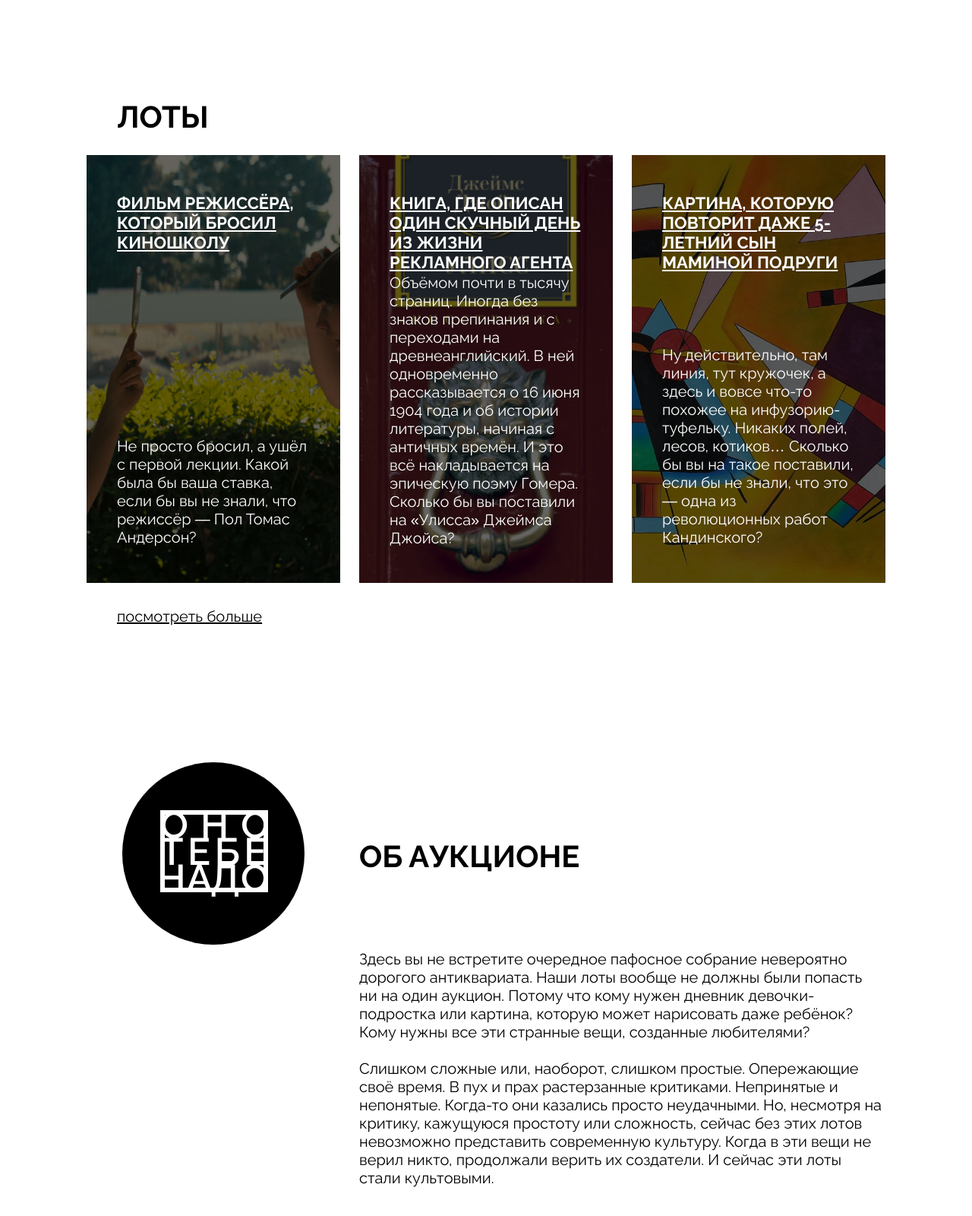
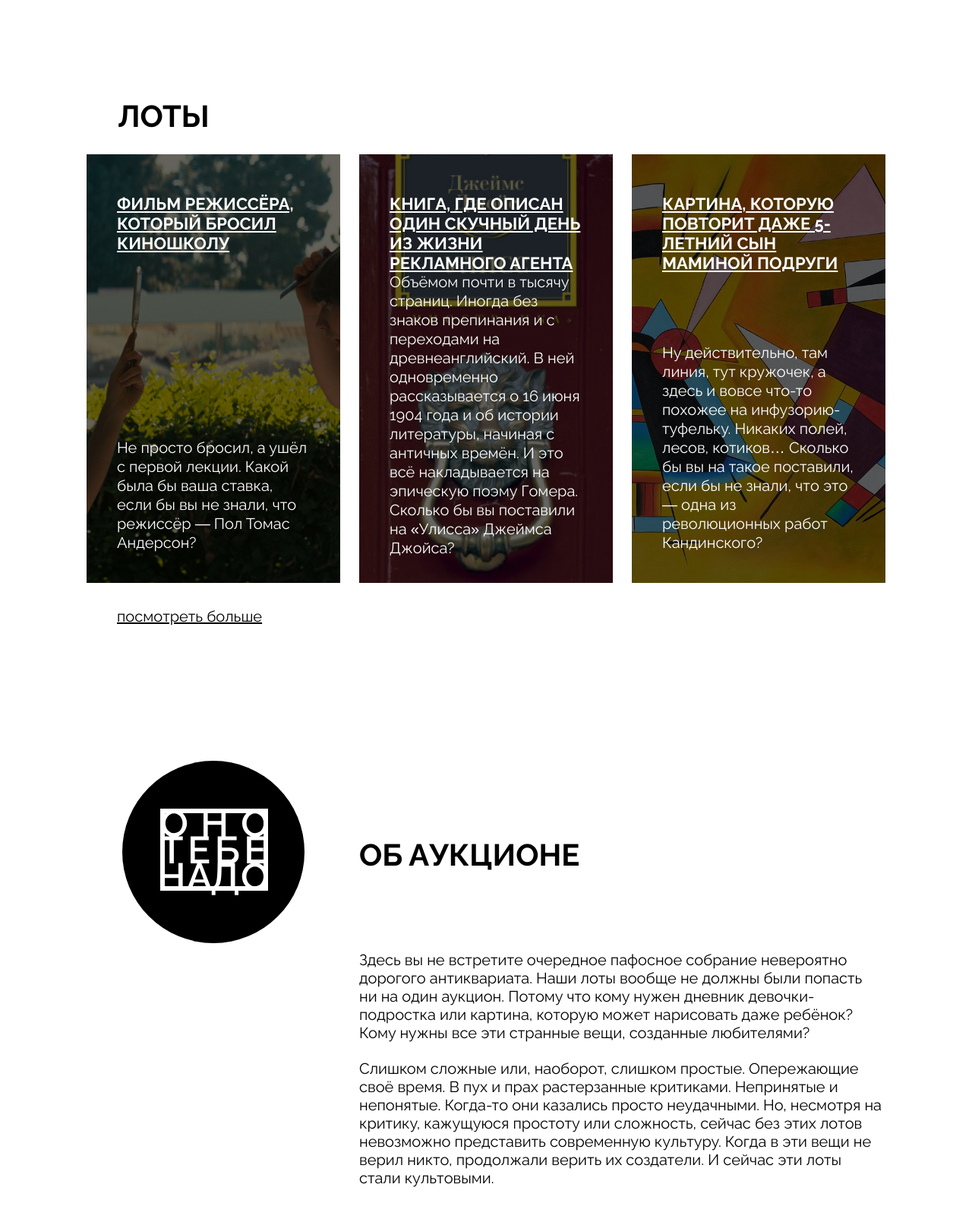
Before and after one commit to KonstantinNknly/ono-tebe-nado, a plain HTML site: page index.html in a window 1280 px wide. Shown: the part 1100-2700 px from the top of the page at 76% size. Drawn offline with Linux system fonts and the light colour scheme.

Commit message:
Исправил ошибки 1

```diff
--- a/index.html
+++ b/index.html
@@ -1,75 +1,118 @@
 <!DOCTYPE html>
 <html lang="ru">
   <head>
-    <meta charset="UTF-8"/>
-    <meta http-equiv="X-UA-Compatible" content="IE=edge"/>
-    <meta name="viewport" content="width=device-width, initial-scale=1.0"/>
-    <link rel="stylesheet" href="fonts/fonts.css">
-    <link rel="stylesheet" href="styles/global.css">
-    <link rel="stylesheet" href="styles/style.css">
+    <meta charset="UTF-8" />
+    <meta http-equiv="X-UA-Compatible" content="IE=edge" />
+    <meta name="viewport" content="width=device-width, initial-scale=1.0" />
+    <link rel="stylesheet" href="fonts/fonts.css" />
+    <link rel="stylesheet" href="styles/global.css" />
+    <link rel="stylesheet" href="styles/style.css" />
     <title>Оно тебе надо — аукцион вещей, в которые никто не верил</title>
   </head>
   <body>
-    <header class="header">  <!-- -------------------------- Шапка-------------------------- -->
-      <nav class="header__menu">       <!-- Навигация -->
+    <header class="header">
+      <!-- -------------------------- Шапка-------------------------- -->
+      <nav class="header__menu">
+        <!-- Навигация -->
         <ul class="header__links-list">
-        <li class="header__links-list-item_no-bullit header__link_active"><a>главная</a></li>
-        <li class="header__links-list-item header__link"><a>посмотреть лоты</a></li>
-        <li class="header__links-list-item header__link"><a>об аукционе</a></li>
+          <li class="header__links-list-item_no-bullit header__link_active">
+            <a>главная</a>
+          </li>
+          <li class="header__links-list-item header__link">
+            <a>посмотреть лоты</a>
+          </li>
+          <li class="header__links-list-item header__link">
+            <a>об аукционе</a>
+          </li>
         </ul>
       </nav>
-      <a class="header__logo">                                   <!-- Логотип -->
-        <img
-        src="/images/logo-black.svg"
-        alt="Логотип проекта Оно тебе надо">
+      <a class="header__logo">
+        <!-- Логотип -->
+        <img src="./images/logo-black.svg" alt="Логотип проекта Оно тебе надо" />
       </a>
-      <address class="address">                          <!-- Контакты в шапке -->
-        <a href="tel:+99995555555">+9 999 555 5555</a> <br>
-        <a href="mailto:info@sobaka.ge">info@sobaka.ge</a> <br>
+      <address class="address">
+        <!-- Контакты в шапке -->
+        <a href="tel:+99995555555">+9 999 555 5555</a>
+        <a href="mailto:info@sobaka.ge">info@sobaka.ge</a>
         <p>наб. Принсенграхт 263- 265, Амстердам</p>
       </address>
     </header>
-  <main><!-- ------------------------- Начало Main -------------------------- -->
+    <main>
+      <!-- ------------------------- Начало Main -------------------------- -->
       <section class="cover">
-      <div class="overlay"></div> <!-- ОВЕРЛЕЙ -->
-      <h1 class="cover__title"> <!-- Секция с ОНО ТЕБЕ НАДО -->
-        <span class="aligned-text">о<span class="letter-spacing-extended">но</span></span>
-        <span class="aligned-text_center">те<span class="letter-spacing-extended">бе</span></span>
-        <span class="aligned-text aligned-text_right"><span class="letter-spacing-extended">н</span><span>ад<span class="no-letter-spacing">о</span></span></span>
+        <div class="overlay"></div>
+        <!-- ОВЕРЛЕЙ -->
+        <h1 class="cover__title">
+          <!-- Секция с ОНО ТЕБЕ НАДО -->
+          <span class="aligned-text"
+            >о<span class="letter-spacing-extended">но</span></span
+          >
+          <span class="aligned-text_center"
+            >те<span class="letter-spacing-extended">бе</span></span
+          >
+          <span class="aligned-text aligned-text_right"
+            ><span class="letter-spacing-extended">н</span
+            ><span>ад<span class="no-letter-spacing">о</span></span></span
+          >
         </h1>
-          <div class="cover-discription"> <!-- Нижняя часть Кнопка "сделать ставку" -->
-            <p class="cover-discription-text">аукцион вещей, в которые никто не верил</p>
-            <button class="bet-button">сделать ставку</button> <!-- Кнопка "сделать ставку" -->
+        <div class="cover-discription">
+          <!-- Нижняя часть Кнопка "сделать ставку" -->
+          <p class="cover-discription-text">
+            аукцион вещей, в которые никто не верил
+          </p>
+          <button class="bet-button">сделать ставку</button>
+          <!-- Кнопка "сделать ставку" -->
         </div>
       </section>
-  </main>
 
-  <section class="lots"> <!-- -------------------------- ЛОТЫ -------------------------- -->
-    <h2 class="lots__heading">ЛОТЫ</h2>
+    <section class="lots">
+      <!-- -------------------------- ЛОТЫ -------------------------- -->
+      <h2 class="lots__heading">лоты</h2>
       <ul class="lots__card-list">
         <li class="lots__card-list-item">
           <a class="card-link">
-            <article class="card_type_film">
-              <h3 class="card__title">Фильм режиссёра, который бросил киношколу</h3>
-              <p class="card__text card__text-film">Не просто бросил, а ушёл с первой лекции. Какой была бы ваша ставка, если бы вы не знали, что режиссёр — Пол Томас Андерсон?</p>
+            <article class="card_type card_type_film">
+              <h3 class="card__title">
+                Фильм режиссёра, который бросил киношколу
+              </h3>
+              <p class="card__text">
+                Не просто бросил, а ушёл с первой лекции. Какой была бы ваша
+                ставка, если бы вы не знали, что режиссёр — Пол Томас Андерсон?
+              </p>
               <div class="overlay"></div>
             </article>
           </a>
         </li>
         <li class="lots__card-list-item">
           <a class="card-link">
-          <article class="card_type_book">
-              <h3 class="card__title">Книга, где описан один скучный день из жизни рекламного агента</h3>
-                <p class="card__text card__text-book">Объёмом почти в тысячу страниц. Иногда без знаков препинания и с переходами на древнеанглийский. В ней одновременно рассказывается о 16 июня 1904 года и об истории литературы, начиная с античных времён. И это всё накладывается на эпическую поэму Гомера. Сколько бы вы поставили на «Улисса» Джеймса Джойса?</p>
+            <article class="card_type card_type_book">
+              <h3 class="card__title">
+                Книга, где описан один скучный день из жизни рекламного агента
+              </h3>
+              <p class="card__text">
+                Объёмом почти в тысячу страниц. Иногда без знаков препинания и с
+                переходами на древнеанглийский. В ней одновременно
+                рассказывается о 16 июня 1904 года и об истории литературы,
+                начиная с античных времён. И это всё накладывается на эпическую
+                поэму Гомера. Сколько бы вы поставили на «Улисса» Джеймса
+                Джойса?
+              </p>
               <div class="overlay"></div>
             </article>
           </a>
         </li>
         <li class="lots__card-list-item">
           <a class="card-link">
-            <article class="card_type_picture">
-              <h3 class="card__title">Картина, которую повторит даже 5-летний сын маминой подруги</h3>
-                <p class="card__text card__text-picture">Ну действительно, там линия, тут кружочек, а здесь и вовсе что-то похожее на инфузорию-туфельку. Никаких полей, лесов, котиков&hellip; Сколько бы вы на такое поставили, если бы не знали, что это &mdash; одна из революционных работ Кандинского?</p>
+            <article class="card_type card_type_picture">
+              <h3 class="card__title">
+                Картина, которую повторит даже 5-летний сын маминой подруги
+              </h3>
+              <p class="card__text">
+                Ну действительно, там линия, тут кружочек, а здесь и вовсе
+                что-то похожее на инфузорию-туфельку. Никаких полей, лесов,
+                котиков&hellip; Сколько бы вы на такое поставили, если бы не
+                знали, что это &mdash; одна из революционных работ Кандинского?
+              </p>
               <div class="overlay"></div>
             </article>
           </a>
@@ -77,45 +120,57 @@
       </ul>
       <a class="lots__look-more-link">посмотреть больше</a>
     </section>
-<section class="about"> <!-- -------------------------- ABOUT -------------------------- -->
+    <section class="about">
+      <!-- -------------------------- ABOUT -------------------------- -->
       <div class="about__logo">
-      <div class="about__logo-image">                                   <!-- Логотип -->
-      <img
-      src="/images/logo-white.svg"
-      alt="Логотип Об аукционе">
+        <div class="about__logo-image">
+          <!-- Логотип -->
+          <img src="./images/logo-white.svg" alt="Логотип Об аукционе" />
         </div>
       </div>
       <div class="about__column">
         <h2 class="about__title">Об аукционе</h2>
-    <p class="about__text">Здесь вы не встретите очередное пафосное собрание невероятно дорогого антиквариата. Наши лоты вообще не должны были попасть ни на один аукцион. Потому что кому нужен дневник девочки-подростка или картина, которую может нарисовать даже ребёнок? Кому нужны все эти странные вещи, созданные любителями?</p>
-    <p class="about__text">Слишком сложные или, наоборот, слишком простые. Опережающие своё время. В пух и прах растерзанные критиками. Непринятые и непонятые. Когда-то они казались просто неудачными. Но, несмотря
-      на критику, кажущуюся простоту или сложность, сейчас без этих лотов невозможно представить современную культуру. Когда в эти вещи не верил никто, продолжали верить их создатели. И сейчас эти лоты стали культовыми.</p>
+        <p class="about__text">
+          Здесь вы не встретите очередное пафосное собрание невероятно дорогого
+          антиквариата. Наши лоты вообще не должны были попасть ни на один
+          аукцион. Потому что кому нужен дневник девочки-подростка или картина,
+          которую может нарисовать даже ребёнок? Кому нужны все эти странные
+          вещи, созданные любителями?
+        </p>
+        <p class="about__text">
+          Слишком сложные или, наоборот, слишком простые. Опережающие своё
+          время. В пух и прах растерзанные критиками. Непринятые и непонятые.
+          Когда-то они казались просто неудачными. Но, несмотря на критику,
+          кажущуюся простоту или сложность, сейчас без этих лотов невозможно
+          представить современную культуру. Когда в эти вещи не верил никто,
+          продолжали верить их создатели. И сейчас эти лоты стали культовыми.
+        </p>
       </div>
     </section>
+  </main>
     <!-- -------------------------- FOOTER -------------------------- -->
     <footer class="footer">
       <address class="address">
-      <a href="tel:+99995555555">+9 999 555 5555</a><br>
-        <a href="mailto:info@sobaka.ge">info@sobaka.ge</a><br>
+        <a href="tel:+99995555555">+9 999 555 5555</a>
+        <a href="mailto:info@sobaka.ge">info@sobaka.ge</a>
         <p>наб. Принсенграхт 263- 265, Амстердам</p>
       </address>
       <nav class="footer__menu">
         <ul class="footer__menu-list">
-    <li class="footer__menu-link_active"><a>главная</a></li>
-    <li class="footer__menu-link"><a>посмотреть лоты</a></li>
-    <li class="footer__menu-link"><a>об аукционе</a></li>
+          <li class="footer__menu-link_active"><a class="footer__menu-link">главная</a></li>
+          <li class="footer__menu-link-item"><a class="footer__menu-link">посмотреть лоты</a></li>
+          <li class="footer__menu-link-item"><a class="footer__menu-link">об аукционе</a></li>
         </ul>
       </nav>
       <nav class="footer__social-list">
-    <img class="footer__social-icon"
-    src="/images/yt.svg"
-    alt="YouTube">
-    <img class="footer__social-icon"
-    src="/images/vk.svg"
-    alt="VKontakte">
-    <img class="footer__social-icon"
-    src="/images/pinterest.svg"
-    alt="pinterest">
+        <div class="footer__social-icon">
+        <a href="#0">
+          <img src="./images/yt.svg" alt="YouTube"></a>
+        <a href="#0">
+          <img src="./images/vk.svg" alt="VKontakte"></a>
+        <a href="#0">
+          <img src="./images/pinterest.svg" alt="pinterest"></a>
+        </div>
       </nav>
     </footer>
   </body>
--- a/styles/global.css
+++ b/styles/global.css
@@ -1,4 +1,9 @@
 *,
+* {
+  margin: 0;
+  padding: 0;
+}
+
 *::before,
 *::after {
   box-sizing: border-box;
--- a/styles/style.css
+++ b/styles/style.css
@@ -1,8 +1,3 @@
-* {
-    margin: 0;
-    padding: 0;
-}
-
 .header {
     display: grid;
     grid-template-columns: 1fr 148px 1fr;
@@ -14,7 +9,6 @@
 .header__links-list {
     display: flex;
     flex-direction: row;
-    white-space: nowrap;
     gap: 34px;
 }
 
@@ -54,28 +48,26 @@
     background-image: url(../images/cover.jpg);
     background-size: cover;
     background-position: center;
-    z-index: -2;
+    z-index: 1;
 }
+
 .overlay {
     background-color: rgb(0 0 0/0.6);
     position: absolute;
     inset: 0;
-    z-index: -3;
-
+    z-index: 0;
 }
 
 .cover__title {
     padding: 170px 50px 135px 50px;
     position: relative;
     color: #fff;
-    font-family: Raleway;
     font-size: 100px;
     font-style: normal;
     line-height: 107%;
     font-weight: 700;
     text-transform: uppercase;
     letter-spacing: 0.3em;
-
 }
 
 .aligned-text {
@@ -117,12 +109,14 @@
     color: #fff;
     word-spacing:  18px;
     line-height: 55px;
+    z-index: 1;
 }
 
 .bet-button {
+    font-family: Raleway, sans-serif;
     display: block;
     background-color: transparent;
-    border: 1px solid #fff;
+    border: 1px solid currentColor;
     width:256px;
     height: 51px;
     font-size: 22px;
@@ -131,104 +125,95 @@
     text-decoration: none;
     font-family: Raleway, sans-serif;
     color: #fff;
+    z-index: 1;
 }
 /* тут начинается часть 3*/
 .lots {
     width: 1100px;
-    padding: 180px 24px;
+    padding-top: 179px;
     display: flex;
-    flex-wrap: wrap;
-
+    flex-direction: column;
+    gap: 27px;
 }
 
 .lots__heading {
+    text-transform: uppercase;
     font-size: 40px;
     font-weight: bold;
-    padding: 0px 915px 27px 40px;
+    text-align: start;
+    padding-left: 65px;
 }
 
 .lots__card-list {
     display: flex;
-    flex-direction: row;
+    flex-wrap: wrap;
     justify-content: center;
     gap: 25px;
 }
+
 .card__title {
     text-decoration: underline;
     text-transform: uppercase;
-    font-family: Raleway, sans-serif;
-    text-align: left;
     font-size: 22px;
-    padding: 50px 40px;
-    position: absolute;
+    padding-top: 12px;
+    z-index: 1;
 }
 
 .card__text {
     text-decoration: none;
+    margin-top: auto;
     font-size: 20px;
     z-index: 2;
-}
-.card__text-film {
-    padding: 371px 40px 0px 40px;
-    text-align: left;
-}
-
-.card__text-book {
-    padding: 156px 40px 0px 40px;
-    text-align: left;
-}
-
-.card__text-picture {
-    padding: 251px 40px 0px 40px;
-    text-align: left;
+    line-height: 25px;
 }
 
 .lots__card-list-item {
     width: 334px;
-    height: 563px;
+    min-height: 484px;
+    display: flex;
+    flex-direction: column;
     position: relative;
     color: #fff;
 }
 
+.card_type {
+    display: flex;
+    flex-direction: column;
+    justify-content: space-between;
+    position: absolute;
+    height: 100%;
+    background-position: center;
+    background-size: cover;
+    background-repeat: no-repeat;
+    padding: 40px;
+    text-align: left;
+}
+
 .card_type_film {
     background-image: url(../images/card-lot-01.jpg);
-    position: sticky;
-    height: 100%;
-    background-position: center;
-    background-size: 540px;
-    background-repeat: no-repeat;
 }
+
 .card_type_book {
     background-image: url(../images/card-lot-02.jpg);
-    position: sticky;
-    height: 100%;
-    background-position: center;
-    background-size: 540px;
-    background-repeat: no-repeat;
+}
 
-}
 .card_type_picture {
     background-image: url(../images/card-lot-03.jpg);
-    position: sticky;
-    height: 100%;
-    background-position: center;
-    background-size: 540px;
-    background-repeat: no-repeat;
 }
 
 .lots__look-more-link {
-    display: block;
     font-size: 20px;
     text-decoration: underline;
-    padding: 40px 0px 0px 40px;
-    line-height: 8px; /* ТУТ ИСПРАВИТЬ ПОДЧЁРКИВАНИЕ */
+    padding: 90px 0px 0px 64px;
+    line-height: 15px;
 }
 /* ТУТ НАЧИНАЕТСЯ 4 ЧАСТЬ */
 .about {
     display: grid;
-    grid-template-columns: 312px auto;
-    gap: 0px;
-    padding: 8px 24px 74px 71px;
+    grid-template-columns: repeat(3, 1fr);
+    gap: 72px;
+    padding: 182px 24px 180px 24px;
+    margin-left: 47px;
 }
 
 .about__logo {
@@ -248,53 +233,53 @@
 
 .about__column {
     display: block;
-    margin-top: 45px;
 }
 
 .about__title {
-    width: 291px;
-    height: 47px;
     font-size: 40px;
     font-weight: bold;
     text-transform: uppercase;
     display: block;
-    margin-top: 55px;
+    margin-top: 100px;
+    padding-bottom: 80px;
 }
 
 .about__text {
     width: 689px;
-    height: 44px;
     font-size: 20px;
-    margin-top: 100px;
+    padding-top: 23px;
 }
 
 /* ТУТ НАЧИНАЕТСЯ ФУТТЕР */
 .footer {
     display: grid;
     grid-template-columns: 240px auto 240px;
-    padding: 230px 50px 0px 50px;
+    padding: 0px 50px 0px 50px;
     font-size: 18px;
 }
 
-.footer__menu {
+.footer__menu-list {
     text-align: center;
+    list-style-type: none;
 }
 
 .footer__menu-link_active {
-    text-decoration: none;
-    list-style: none;
+    text-decoration-line: none;
 }
 
-.footer__menu-link {
+.footer__menu-link-item {
     text-decoration: underline;
-    list-style: none;
 }
 
 .footer__social-list {
     display: flex;
     flex-direction: row;
-    width: 48px;
+}
+
+.footer__social-icon {
+    display: flex;
     height: 48px;
     gap: 48px;
+    flex-basis: max-content;
 }
 /* место для вашего кода */
```
Lines whose indentation alone changed are shown as unchanged.
